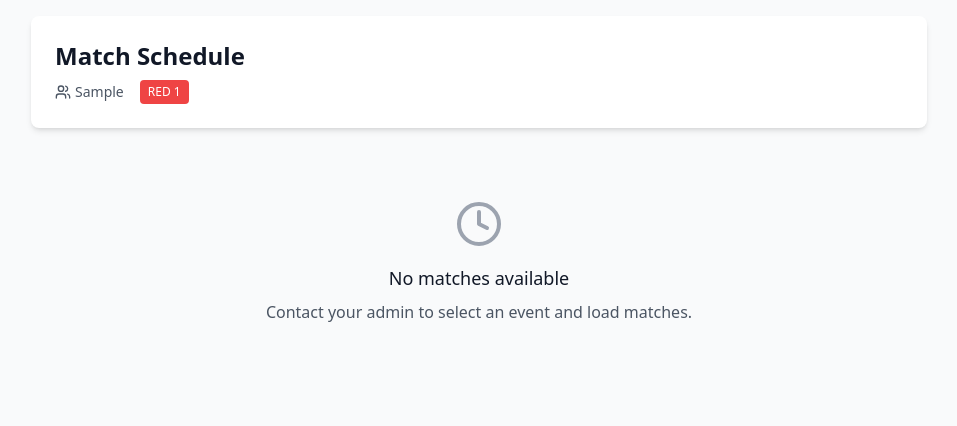
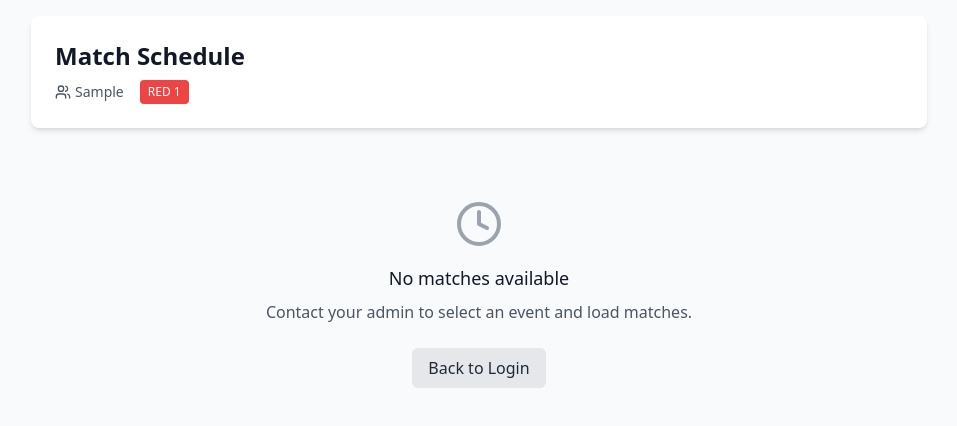
Before and after one commit to IshaanSoni0/frcScoutingApp, a React (Vite) app: page / in a window 1280 px wide. Both pictures are taken after typing "Sample" into the empty fields and a click on the button "Start Scouting". Shown: the top 426 px of the page, without its empty margins (161-1118 px from the left). Built offline with nearby package versions, Linux system fonts and the light colour scheme.

Commit message:
chore: UI - add Back to Login for scouters when no matches; CI 404 fallback; favicon

```diff
--- a/src/App.tsx
+++ b/src/App.tsx
@@ -86,6 +86,7 @@ function App() {
         matches={matches}
         user={user}
         onMatchSelect={handleMatchSelect}
+        onBack={handleLogout}
       />
     );
   }
--- a/src/components/MatchList.tsx
+++ b/src/components/MatchList.tsx
@@ -6,9 +6,10 @@ interface MatchListProps {
   matches: Match[];
   user: User;
   onMatchSelect: (match: Match) => void;
+  onBack?: () => void;
 }
 
-export function MatchList({ matches, user, onMatchSelect }: MatchListProps) {
+export function MatchList({ matches, user, onMatchSelect, onBack }: MatchListProps) {
   const getTeamForUser = (match: Match): string => {
     const alliance = match.alliances[user.alliance];
     const teamKey = alliance.team_keys[user.position - 1];
@@ -115,6 +116,16 @@ export function MatchList({ matches, user, onMatchSelect }: MatchListProps) {
             <Clock className="w-12 h-12 text-gray-400 mx-auto mb-4" />
             <h3 className="text-lg font-medium text-gray-900 mb-2">No matches available</h3>
             <p className="text-gray-600">Contact your admin to select an event and load matches.</p>
+            {onBack && (
+              <div className="mt-6">
+                <button
+                  onClick={onBack}
+                  className="inline-flex items-center gap-2 px-4 py-2 bg-gray-200 hover:bg-gray-300 text-gray-800 rounded-md"
+                >
+                  Back to Login
+                </button>
+              </div>
+            )}
           </div>
         )}
       </div>
```
